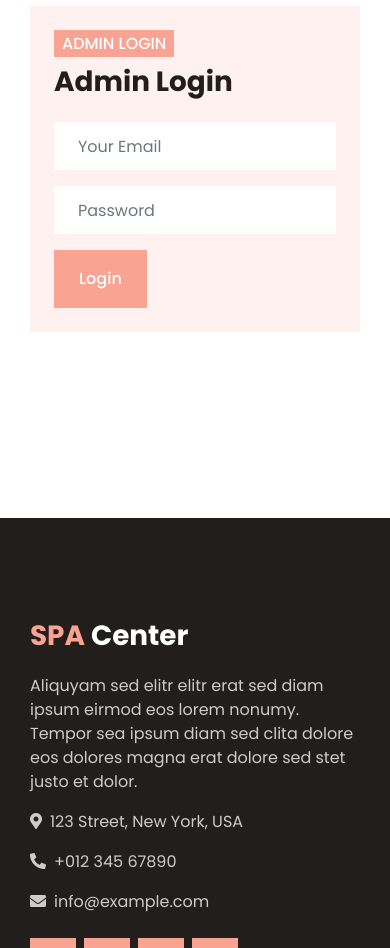
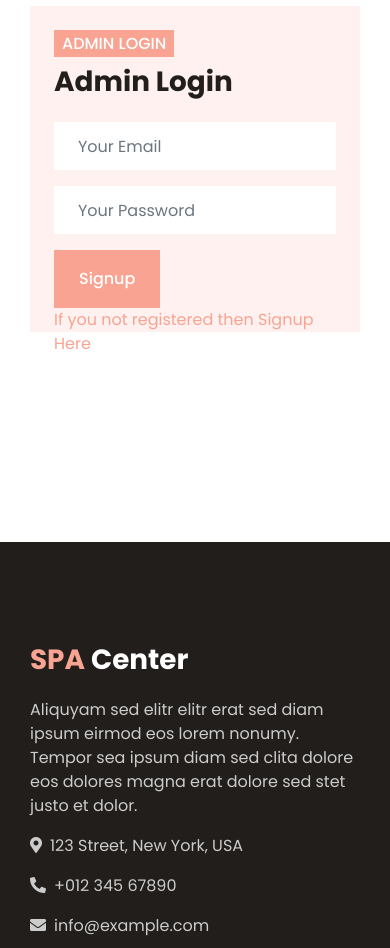
Before and after one commit to RajeshNagar701/30Oct_Front-end-Development_Rajesh, a React (Create React App) app in the folder rajvi_cosmetic/: page /admin-login in a window 390 px wide. Shown: the part 1060-2008 px from the top of the page. Built offline with nearby package versions, Linux system fonts and the light colour scheme.

Commit message:
fisrt commit

```diff
--- a/rajvi_cosmetic/src/admin/component/AHeader.jsx
+++ b/rajvi_cosmetic/src/admin/component/AHeader.jsx
@@ -1,7 +1,17 @@
 import React from 'react'
-import { NavLink } from 'react-router-dom'
+import { NavLink,useNavigate } from 'react-router-dom'
+import { toast } from 'react-toastify';
 
 function AHeader({title}) {
+
+    const redirect=useNavigate();
+
+    const adminlogout=()=>{
+        localStorage.removeItem('aid');
+        localStorage.removeItem('aname');
+        toast.success('Logout Success');
+        redirect('/admin-login');
+    }
     return (
         <div>
             <div className="container-fluid bg-light d-none d-lg-block">
@@ -75,7 +85,7 @@ function AHeader({title}) {
                             <NavLink to="/manage_customer" className="nav-item nav-link">Customer</NavLink>
 
                         </div>
-                        <a href className="btn btn-primary d-none d-lg-block">Logout</a>
+                        <a to="javascript:void(0)" onClick={adminlogout} className="btn btn-primary d-none d-lg-block">Logout</a>
                     </div>
                 </nav>
             </div>
--- a/rajvi_cosmetic/src/admin/pages/Admin_login.jsx
+++ b/rajvi_cosmetic/src/admin/pages/Admin_login.jsx
@@ -1,6 +1,64 @@
-import React from 'react'
+import React,{useState} from 'react'
+import { Link, useNavigate } from 'react-router-dom'
+import { toast } from 'react-toastify'
+import axios from 'axios'
+function Admin_login() {
 
-function Admin_login() {
+    const redirect=useNavigate();
+
+    const [formvalue, setFormvalue] = useState({
+        email: "",
+        password: ""
+    })
+
+    const changeHandel = (e) => {
+        setFormvalue({ ...formvalue, [e.target.name]: e.target.value });
+        console.log(formvalue);
+    }
+
+    function validation() {
+
+        var result = true;
+        if (formvalue.email == "") {
+            toast.error('email Field is required !');
+            result = false;
+            return false;
+        }
+        if (formvalue.password == "") {
+            toast.error('password Field is required !');
+            result = false;
+            return false;
+        }
+
+        return result;
+    }
+
+
+    const submitHandel = async (e) => {
+        e.preventDefault();
+        if (validation()) {
+            const res = await axios.get(`http://localhost:3000/admin?email=${formvalue.email}`);
+            if (res.data.length > 0) {
+                if (res.data[0].password == formvalue.password) {
+
+                        // session create
+                        localStorage.setItem('aid',res.data[0].id);
+                        localStorage.setItem('aname',res.data[0].name);
+                        redirect('/dashboard');
+                        toast.success("Login Suucees!");
+
+                }
+                else {
+                    toast.error("Password incorrect !");
+                }
+            }
+            else {
+                toast.error("Email does not exist !");
+            }
+        }
+    }
+
+
     return (
         <div>
             {/* Topbar Start */}
@@ -71,22 +129,23 @@ function Admin_login() {
                                 <h6 className="d-inline-block text-white text-uppercase bg-primary py-1 px-2">Admin Login</h6>
                                 <h1 className="mb-4">Admin Login</h1>
                                 <div id="success" />
-                                <form name="sentMessage" id="contactForm" noValidate="novalidate">
+                                <form id="contactForm" method='post' onSubmit={submitHandel}>
                                     <div className="form-row">
 
-                                        <div className="col-sm-6 control-group">
-                                            <input type="email" className="form-control border-0 p-4" id="email" placeholder="Your Email" required="required" data-validation-required-message="Please enter your email" />
+                                        <div className="col-sm-12 control-group">
+                                            <input type="email" value={formvalue.email} onChange={changeHandel} className="form-control border-0 p-4" name="email" id="email" placeholder="Your Email" />
                                             <p className="help-block text-danger" />
                                         </div>
-                                    </div>
-                                    <div className="control-group">
-                                        <input type="text" className="form-control border-0 p-4" id="subject" placeholder="Password" required="required" data-validation-required-message="Please enter a subject" />
-                                        <p className="help-block text-danger" />
+                                        <div className="col-sm-12 control-group">
+                                            <input type="text" value={formvalue.password} onChange={changeHandel} className="form-control border-0 p-4" name="password" id="password" placeholder="Your Password" />
+                                            <p className="help-block text-danger" />
+                                        </div>
+
                                     </div>
 
                                     <div>
-                                        <button className="btn btn-primary py-3 px-4" type="submit" id="sendMessageButton">
-                                            Login</button>
+                                        <button className="btn btn-primary py-3 px-4" type="submit" id="sendMessageButton">Signup</button>
+                                        <Link to='/signup' className='float-right'>If you not  registered then Signup Here</Link>
                                     </div>
                                 </form>
                             </div>
--- a/rajvi_cosmetic/src/website/component/Header1.jsx
+++ b/rajvi_cosmetic/src/website/component/Header1.jsx
@@ -1,7 +1,17 @@
 import React from 'react'
-import { NavLink } from 'react-router-dom'
+import { NavLink,useNavigate } from 'react-router-dom'
+import { toast } from 'react-toastify';
 
 function Header1() {
+
+    const redirect=useNavigate();
+
+    const userlogout=()=>{
+        localStorage.removeItem('uid');
+        localStorage.removeItem('uname');
+        toast.success('Logout Success');
+        redirect('/');
+    }
 
     return (
         <div>
@@ -59,7 +69,22 @@ function Header1() {
                             <NavLink to="/blog" className="nav-item nav-link">Blog</NavLink>
                             <NavLink to="/contact" className="nav-item nav-link">Contact</NavLink>
                         </div>
-                        <NavLink to="/login" className="btn btn-primary d-none d-lg-block">Login</NavLink>
+                        {(
+                            () => {
+                                if (localStorage.getItem('uid')) {
+                                    return (
+                                        <a to="javascript:void(0)" onClick={userlogout} className="btn btn-primary d-none d-lg-block">Logout</a>
+                                    )
+                                }
+                                else {
+                                    return (
+                                        <NavLink to="/login" className="btn btn-primary d-none d-lg-block">Login</NavLink>
+                                    )
+                                }
+                            }
+
+                        )()}
+
                     </div>
                 </nav>
             </div>
--- a/rajvi_cosmetic/src/website/component/Header2.jsx
+++ b/rajvi_cosmetic/src/website/component/Header2.jsx
@@ -1,8 +1,19 @@
 import React from 'react'
-import { NavLink } from 'react-router-dom'
+import { NavLink, useNavigate } from 'react-router-dom'
+import { toast } from 'react-toastify';
 
 
-function Header2({title}) {
+function Header2({ title }) {
+
+    const redirect=useNavigate();
+    const userlogout=()=>{
+        localStorage.removeItem('uid');
+        localStorage.removeItem('uname');
+        toast.success('Logout Success');
+        redirect('/');
+    }
+
+
     return (
         <div>
             <div className="container-fluid bg-light d-none d-lg-block">
@@ -38,7 +49,7 @@ function Header2({title}) {
             {/* Topbar End */}
             {/* Navbar Start */}
             <div className="container-fluid p-0">
-            <nav className="navbar navbar-expand-lg bg-white navbar-light py-3 py-lg-0 px-lg-5">
+                <nav className="navbar navbar-expand-lg bg-white navbar-light py-3 py-lg-0 px-lg-5">
                     <NavLink to="/" className="navbar-brand ml-lg-3">
                         <h1 className="m-0 text-primary"><span className="text-dark">Rajvi</span> Clinic & Cosmetic</h1>
                     </NavLink>
@@ -59,7 +70,21 @@ function Header2({title}) {
                             <NavLink to="/blog" className="nav-item nav-link">Blog</NavLink>
                             <NavLink to="/contact" className="nav-item nav-link">Contact</NavLink>
                         </div>
-                        <NavLink to="/login" className="btn btn-primary d-none d-lg-block">Login</NavLink>
+                        {(
+                            () => {
+                                if (localStorage.getItem('uid')) {
+                                    return (
+                                        <a to="javascript:void(0)" onClick={userlogout} className="btn btn-primary d-none d-lg-block">Logout</a>
+                                    )
+                                }
+                                else {
+                                    return (
+                                        <NavLink to="/login" className="btn btn-primary d-none d-lg-block">Login</NavLink>
+                                    )
+                                }
+                            }
+
+                        )()}
                     </div>
                 </nav>
             </div>
--- a/rajvi_cosmetic/src/website/pages/Login.jsx
+++ b/rajvi_cosmetic/src/website/pages/Login.jsx
@@ -1,11 +1,13 @@
 import React, { useState } from 'react'
 import Footer from '../component/Footer'
 import Header2 from '../component/Header2'
-import { Link } from 'react-router-dom'
+import { Link, useNavigate } from 'react-router-dom'
 import { toast } from 'react-toastify'
 import axios from 'axios'
 
 function Login() {
+
+    const redirect=useNavigate();
     const [formvalue, setFormvalue] = useState({
         email: "",
         password: ""
@@ -41,7 +43,12 @@ function Login() {
             if (res.data.length > 0) {
                 if (res.data[0].password == formvalue.password) {
                     if (res.data[0].status == "Unblock") {
+
+                        // session create
+                        localStorage.setItem('uid',res.data[0].id);
+                        localStorage.setItem('uname',res.data[0].name);
                         toast.success("Login Suucees!");
+                        redirect('/');
                     }
                     else {
                         toast.error("Account Blocked!");
```
